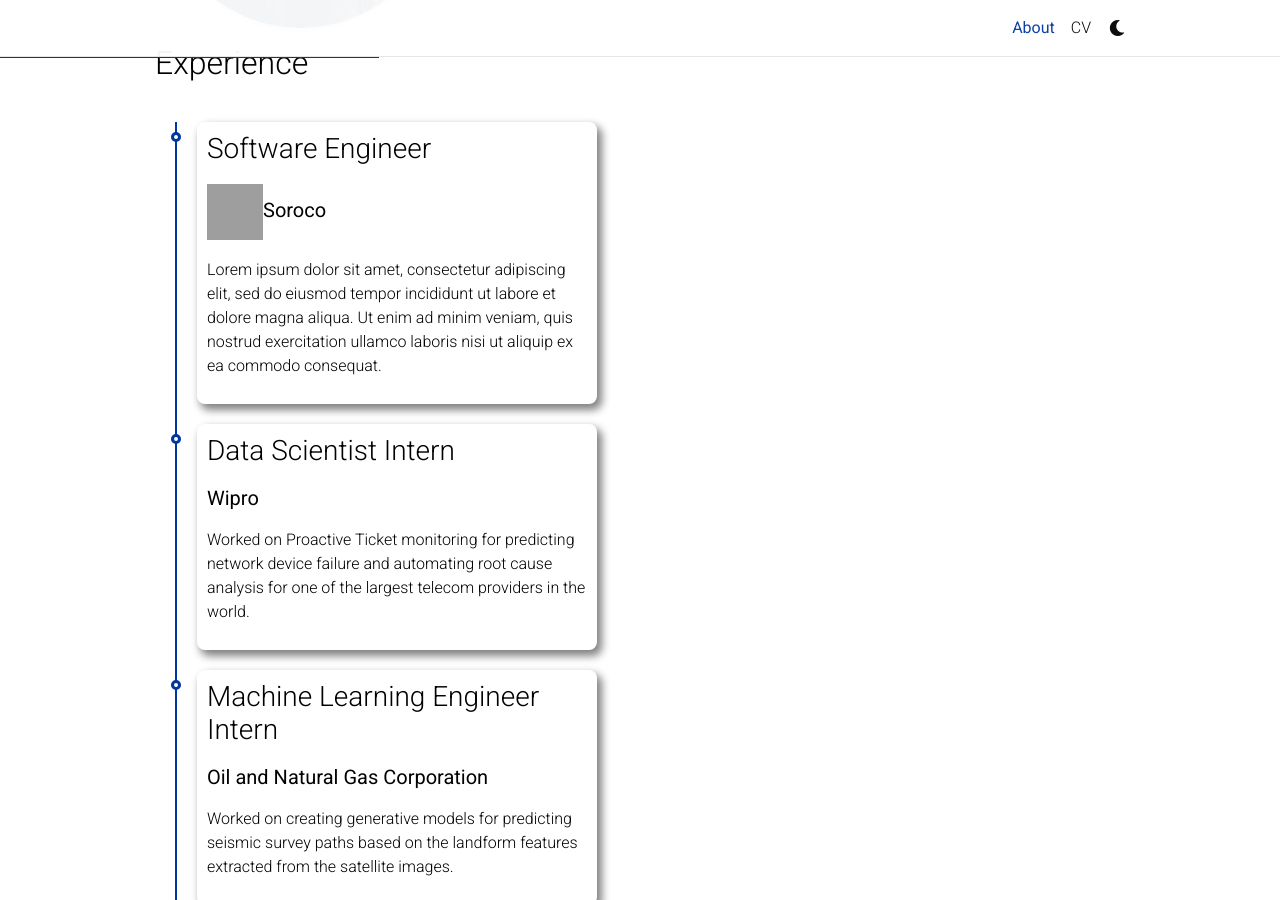
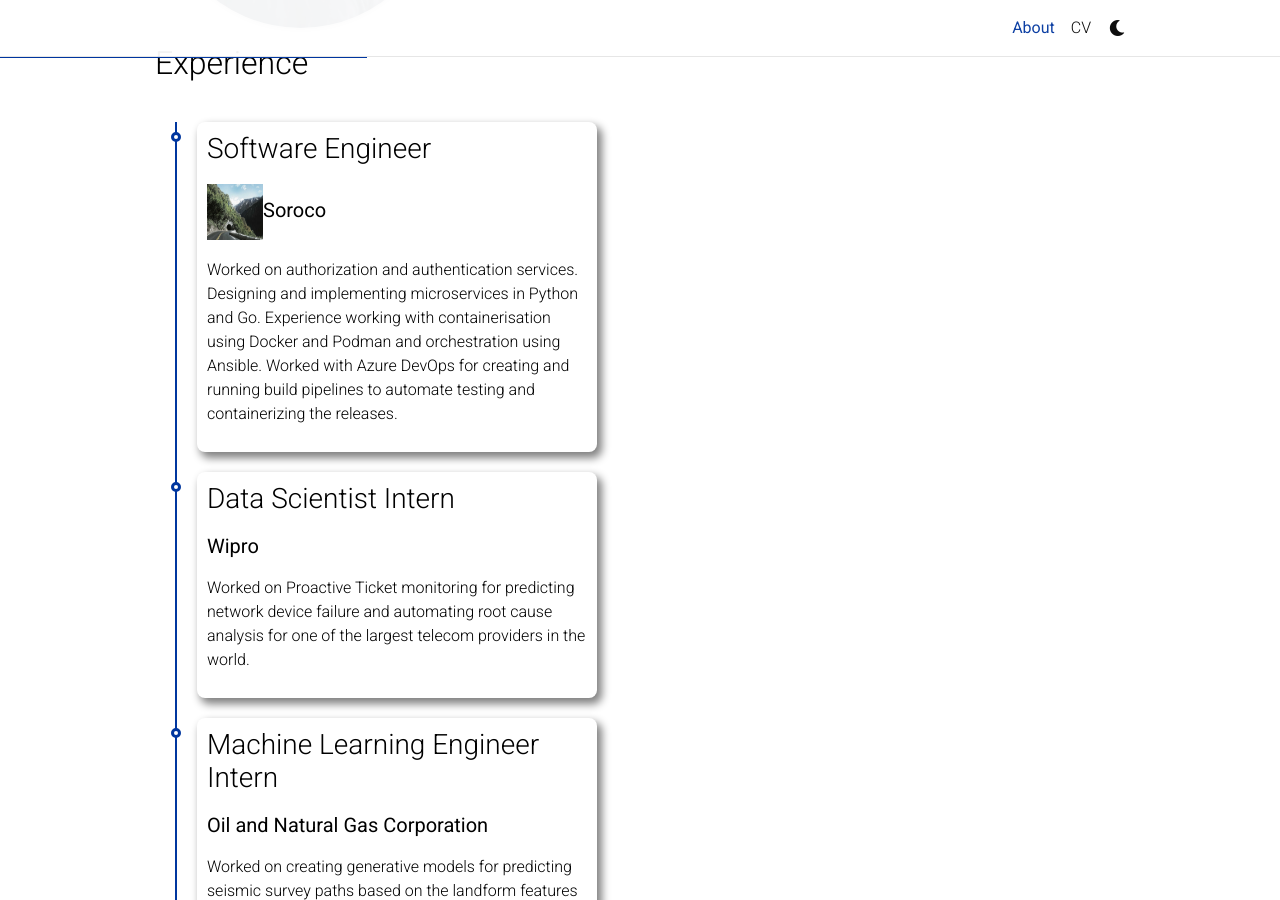
Before and after one commit to varunhc/varunhc.github.io, a Jekyll site: the page built from _pages/about.md, in a window 1280 px wide and 900 px high, scrolled down 445 px. Built offline with Jekyll 4.4.1, drawn with Linux system fonts in a browser that asks for light colours; full-size pictures stand in for the smaller copies a plugin makes; comment, search, counter and statistics services are not loaded; a style sheet for code colours, icons or effects is not loaded; grey boxes are pictures that could not be loaded.

Commit message:
updated work info

```diff
--- a/_pages/about.md
+++ b/_pages/about.md
@@ -39,8 +39,12 @@
     <div class="title-cards">
       <div class="info">
         <h3 class="title">Software Engineer</h3>
-        <h5 class="title"><img src="https://soroco.com/wp-content/uploads/2021/08/logo-icon.svg" width="56px" height="56px"><b>Soroco</b></h5>
-        <p>Lorem ipsum dolor sit amet, consectetur adipiscing elit, sed do eiusmod tempor incididunt ut labore et dolore magna aliqua. Ut enim ad minim veniam, quis nostrud exercitation ullamco laboris nisi ut aliquip ex ea commodo consequat. </p>
+        <h5 class="title"><img src="../assets/img/1.jpg" width="56px" height="56px"><b>Soroco</b></h5>
+        <p>Worked on authorization and authentication services.
+Designing and implementing microservices in Python and Go.
+Experience working with containerisation using Docker and Podman and orchestration using Ansible.
+Worked with Azure DevOps for creating and running build pipelines to automate testing and containerizing the releases.
+</p>
       </div>
     </div>
     <div class="title-cards">
```
